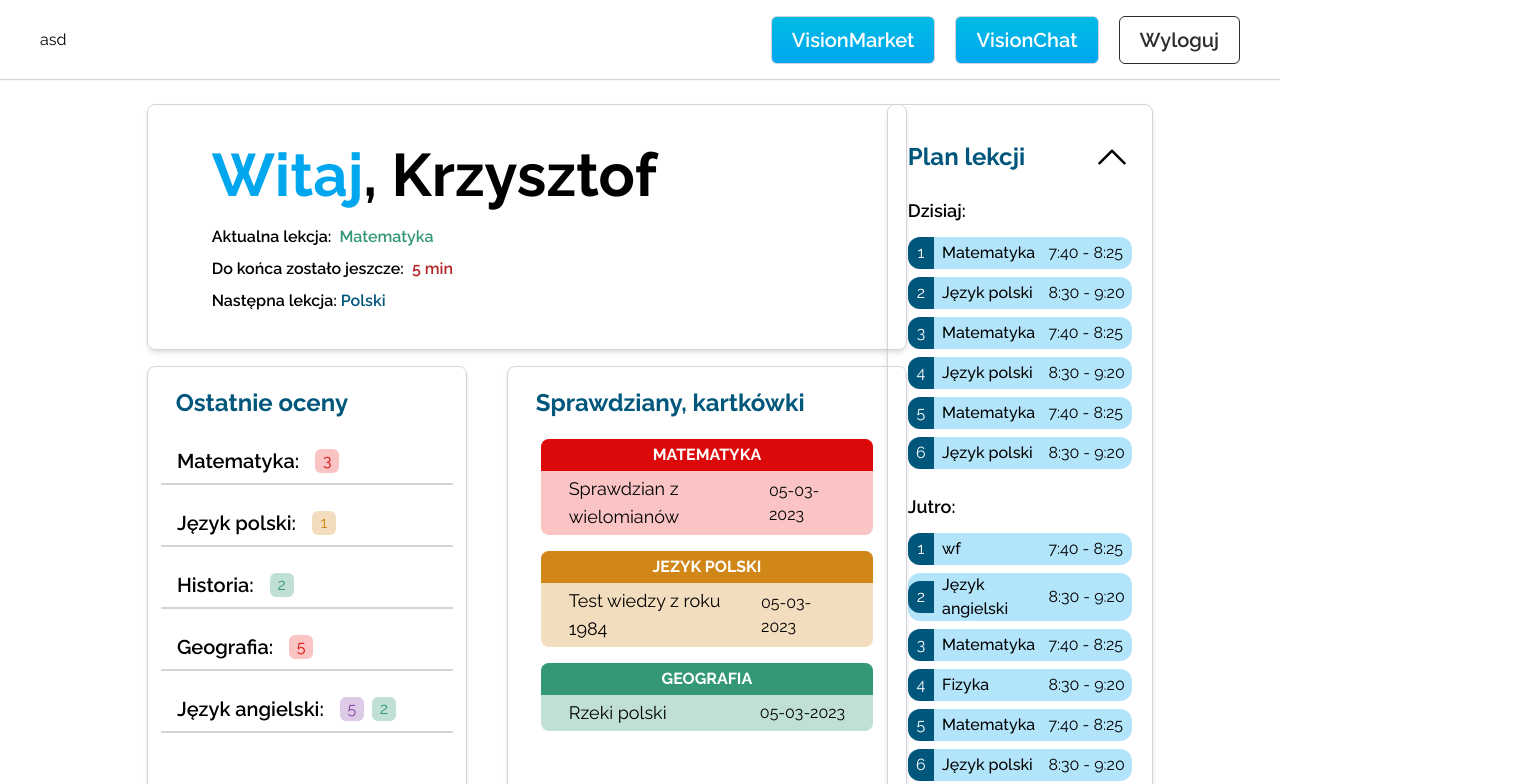
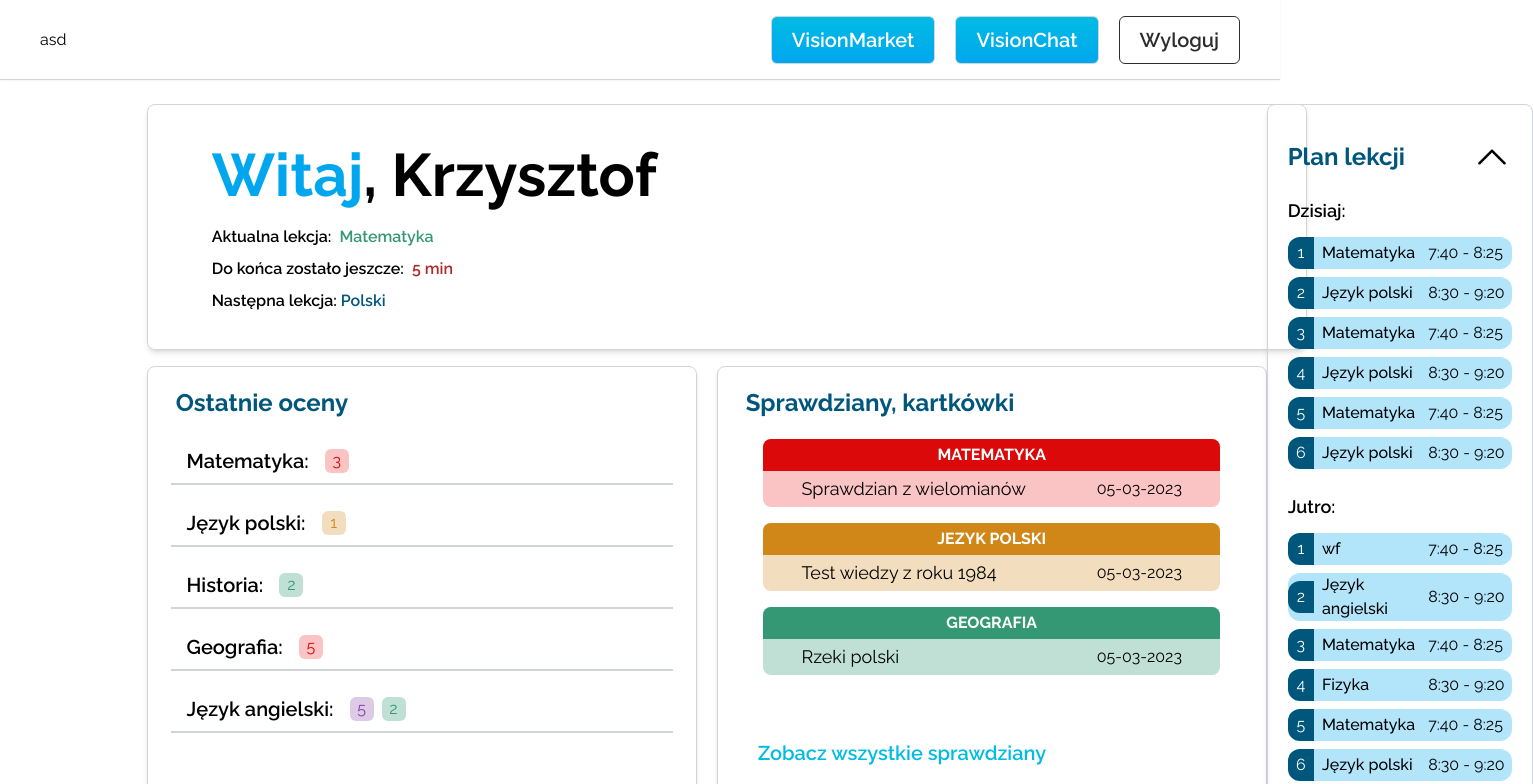
Before and after one commit to Codifinity/class-vision, a Next.js app: page /dashboard in a window 1280 px wide. Shown: the top 784 px of the page, 1533 px wide, since content can reach past the window. Built offline with nearby package versions, Linux system fonts and the light colour scheme; no server answers; the database is empty; sample sign-in values are in the browser's storage.

Commit message:
fix dashboard

```diff
--- a/src/app/components/ExamsSchedule.tsx
+++ b/src/app/components/ExamsSchedule.tsx
@@ -31,7 +31,7 @@ let exams: examsProps[] = [
 
 export default function ExamsSchedule() {
   return (
-    <section className="lg:w-5/6 w-full shadow-md border-gray-300 border-[1px] rounded-lg min-h-[30rem]">
+    <section className="lg:w-5/6 xl:w-1/2 w-full shadow-md border-gray-300 border-[1px] rounded-lg min-h-[30rem]">
       <h3 className="text-dark-blue font-bold text-2xl my-5 mx-7">
         Sprawdziany, kartkówki
       </h3>
--- a/src/app/components/LastGrades.tsx
+++ b/src/app/components/LastGrades.tsx
@@ -25,7 +25,7 @@ let grades: GradesObjectProps[] = [
 
 export default function LastGrades() {
   return (
-    <section className="border-gray-300 border-[1px] rounded-lg lg:w-2/3 w-full min-h-[30rem] shadow-md">
+    <section className="border-gray-300 border-[1px] rounded-lg lg:w-2/3 xl:w-1/2 w-full min-h-[30rem] shadow-md">
       <h3 className="text-dark-blue font-bold text-2xl my-5 mx-7">
         Ostatnie oceny
       </h3>
--- a/src/app/dashboard/page.tsx
+++ b/src/app/dashboard/page.tsx
@@ -32,7 +32,7 @@ export default function Page() {
         <div className="flex lg:flex-row flex-col justify-between items-start my-6">
           <div className="w-full lg:w-auto">
             <WelcomeSection />
-            <div className="flex lg:flex-row flex-col lg:ml-10 lg:justify-between items-start justify-center w-full mt-4 lg:gap-10 gap-5">
+            <div className="flex lg:flex-row flex-col lg:ml-10 lg:justify-between items-start justify-center xl:w-[70rem] w-full mt-4 lg:gap-10 xl:gap-5 gap-5">
               <LastGrades />
               <ExamsSchedule />
             </div>
```
Also changed, not shown: src/app/grades/page.tsx (renamed from src/app/oceny/page.tsx).
